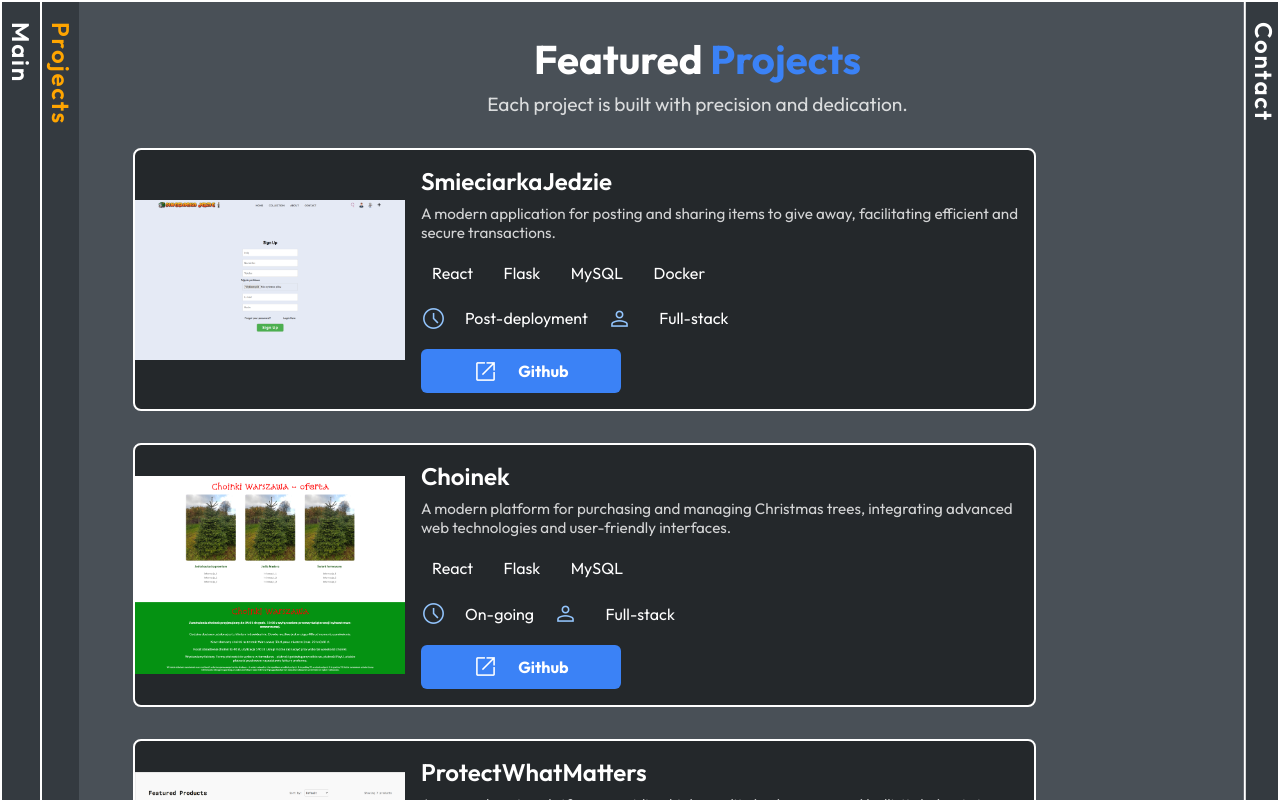
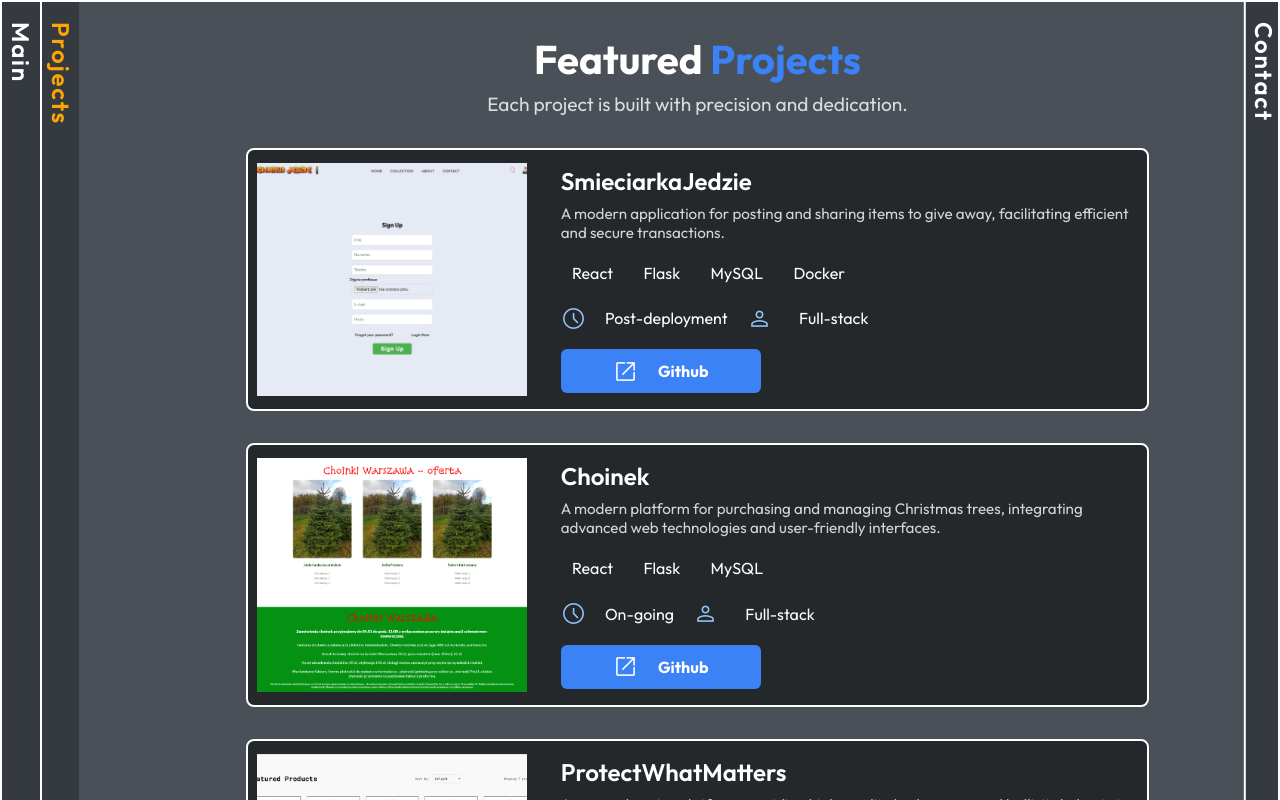
Before and after one commit to JakubStankiewicz1/kuba-portfolio, a React (Vite) app in the folder frontend/: page /kuba-portfolio/projects in a window 1280 px wide. Built offline with nearby package versions, Linux system fonts and the light colour scheme.

Commit message:
Projects displayment on screen x axis display

```diff
--- a/frontend/src/components/ProjectsPage/projectsPage.css
+++ b/frontend/src/components/ProjectsPage/projectsPage.css
@@ -1,17 +1,17 @@
 .page {
-  padding: 2rem 1rem; /* Zmniejszono padding */
+  padding: 2rem 1rem;
   text-align: center;
   color: #fff;
   width: 100vw;
   display: flex;
   flex-direction: column;
   align-items: center;
-  margin-top: 0; /* Usunięto margines górny */
-  margin-bottom: 0; /* Usunięto margines dolny */
+  margin-top: 0;
+  margin-bottom: 0;
 }
 
 .projectsPage {
-  margin-bottom: 0; /* Usunięto margines dolny */
+  margin-bottom: 0;
 }
 
 .title {
@@ -33,10 +33,11 @@
   display: flex;
   justify-content: center;
   gap: 2rem;
-  margin-top: 2rem; /* Zmniejszono margines górny */
+  margin-top: 2rem;
   flex-wrap: wrap;
   flex-direction: column;
-  margin-bottom: 2rem; /* Zmniejszono margines dolny */
+  margin-bottom: 2rem;
+  align-items: center;
 }
 
 .projectCard {
@@ -56,13 +57,18 @@
 }
 
 .projectImage {
-  width: 40%;
+  width: 35%;
   height: auto;
   object-fit: cover;
   transition: transform 0.3s ease-in-out;
   flex-shrink: 0;
-  width: 400px;
-  height: auto;
+  /* width: 400px; */
+  /* height: auto; */
+  /* margin-left: 15px; */
+  height: 90%;
+  width: auto;
+  margin-left: 1%;
+  margin-right: 2%;
 }
 
 .projectContent {
@@ -153,7 +159,6 @@
   margin-right: 20px;
 }
 
-/* RESPONSYWNOŚĆ */
 @media (max-width: 1550px) {
   .projectCard {
     width: 80%;
@@ -216,7 +221,7 @@
   }
 
   .projectsContainer {
-    margin-bottom: 2rem; /* Zmniejszono margines dolny */
+    margin-bottom: 2rem;
   }
 }
 
```
Also changed, not shown: frontend/src/components/ProjectsPage/ProjectsPage.jsx (+2 -8 lines).
